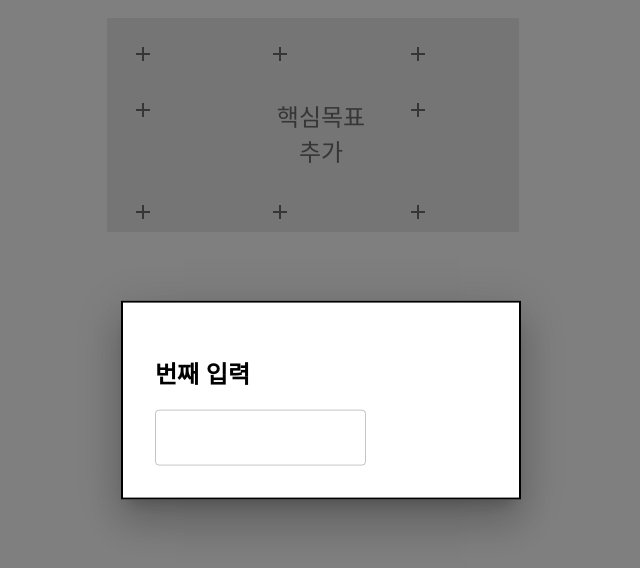
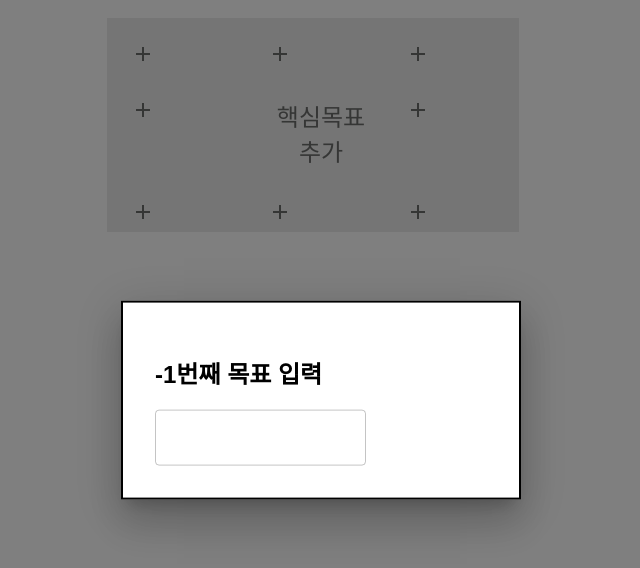
Before and after one commit to robin-claire/mandalart, a React (Vite) app: page /home in a window 1280 px wide. Both pictures are taken after a click on the button 462 px from the left and 54 px from the top of the page. Shown: the top 568 px of the page, without its empty margins (319-959 px from the left). Built offline with nearby package versions, Linux system fonts and the light colour scheme.

Commit message:
refact: add modal text

```diff
--- a/src/components/input/InputModal.tsx
+++ b/src/components/input/InputModal.tsx
@@ -17,14 +17,14 @@ const modalBoxStyle = {
 };
 
 type InputModalProps = {
-  key: number;
+  index: number;
   isModalOpen: boolean;
   onClose: (isOpen: boolean) => void;
   goal: string
 }
 
 function InputModal({
-  key,
+  index,
   isModalOpen,
   onClose,
   goal,
@@ -34,10 +34,10 @@ function InputModal({
     <Modal
       open={isModalOpen}
       onClose={onClose}
-      aria-labelledby={`input modal ${key}`}
+      aria-labelledby={`input modal ${index}`}
     >
       <Box sx={modalBoxStyle}>
-        <h2>{key}번째 입력</h2>
+        <h2>{index === 4 ? '핵심 목표 입력' : `${index}` + '번째 목표 입력'}</h2>
         <TextField variant='outlined' value={goal} />
       </Box>
     </Modal >
```
